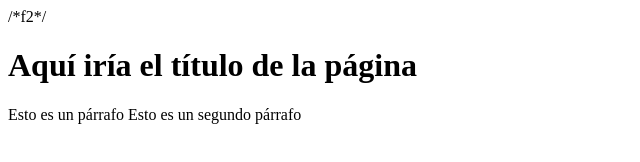
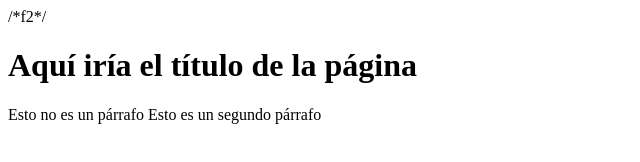
Before and after one commit to miguelsif/Proyecto-web-empresa-C, a plain HTML site: page index.html in a window 1280 px wide. Shown: the full height of the page, 0-640 px from the left. Drawn offline with Linux system fonts and the light colour scheme.

Commit message:
no es párrafo

```diff
--- a/index.html
+++ b/index.html
@@ -9,7 +9,7 @@
 
 <body> /*f2*/<p></p>
     <h1>Aquí iría el título de la página</h1>
-    <p1>Esto es un párrafo</p1>
+    <p1>Esto no es un párrafo</p1>
     <p2>Esto es un segundo párrafo</p2>
 </body>
 </html>
```
